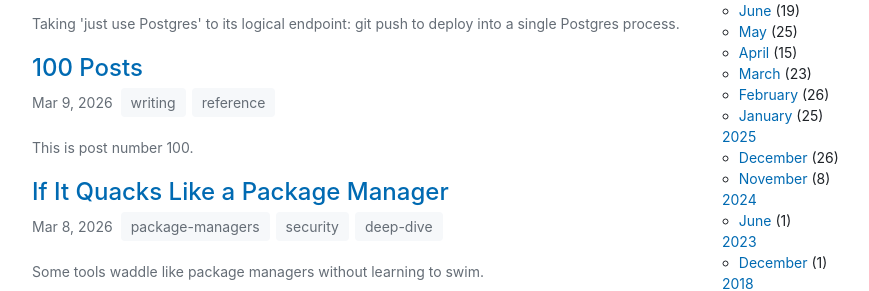
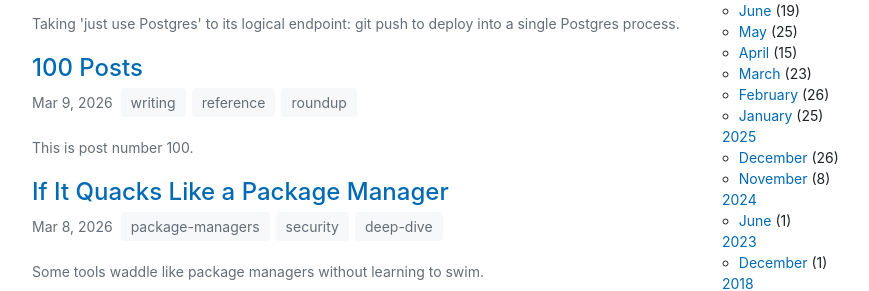
Before and after one commit to andrew/nesbitt.io, a Jekyll site: the page built from posts.md, in a window 1280 px wide and 900 px high, scrolled down 13197 px. Shown: the part 166-457 px from the top of the window, without its empty margins (173-1042 px from the left). Built offline with Jekyll 4.4.1, drawn with Linux system fonts in a browser that asks for light colours; comment, search, counter and statistics services are not loaded.

Commit message:
roundup tag

```diff
--- a/_data/stats.json
+++ b/_data/stats.json
@@ -1,5 +1,5 @@
 {
-  "generated_at": "2026-08-30T15:11:25Z",
+  "generated_at": "2026-08-30T15:11:35Z",
   "total_posts": 204,
   "total_words": 281091,
   "reading_minutes": 1406,
--- a/_posts/2025/2025-12-31-open-source-activity-in-2025.md
+++ b/_posts/2025/2025-12-31-open-source-activity-in-2025.md
@@ -6,6 +6,7 @@ description: "A look back at my open source work in 2025: ecosyste.ms, supply ch
 tags:
   - open-source
   - github
+  - roundup
 at_uri: "at://did:plc:q3moczhdry2263q35ffqqzs5/site.standard.document/3mnklpd3hvz26"
 ---
 
--- a/_posts/2026/2026-03-09-100-posts.md
+++ b/_posts/2026/2026-03-09-100-posts.md
@@ -6,6 +6,7 @@ description: "This is post number 100."
 tags:
   - writing
   - reference
+  - roundup
 at_uri: "at://did:plc:q3moczhdry2263q35ffqqzs5/site.standard.document/3mnklplnu4f2f"
 ---
 
```
